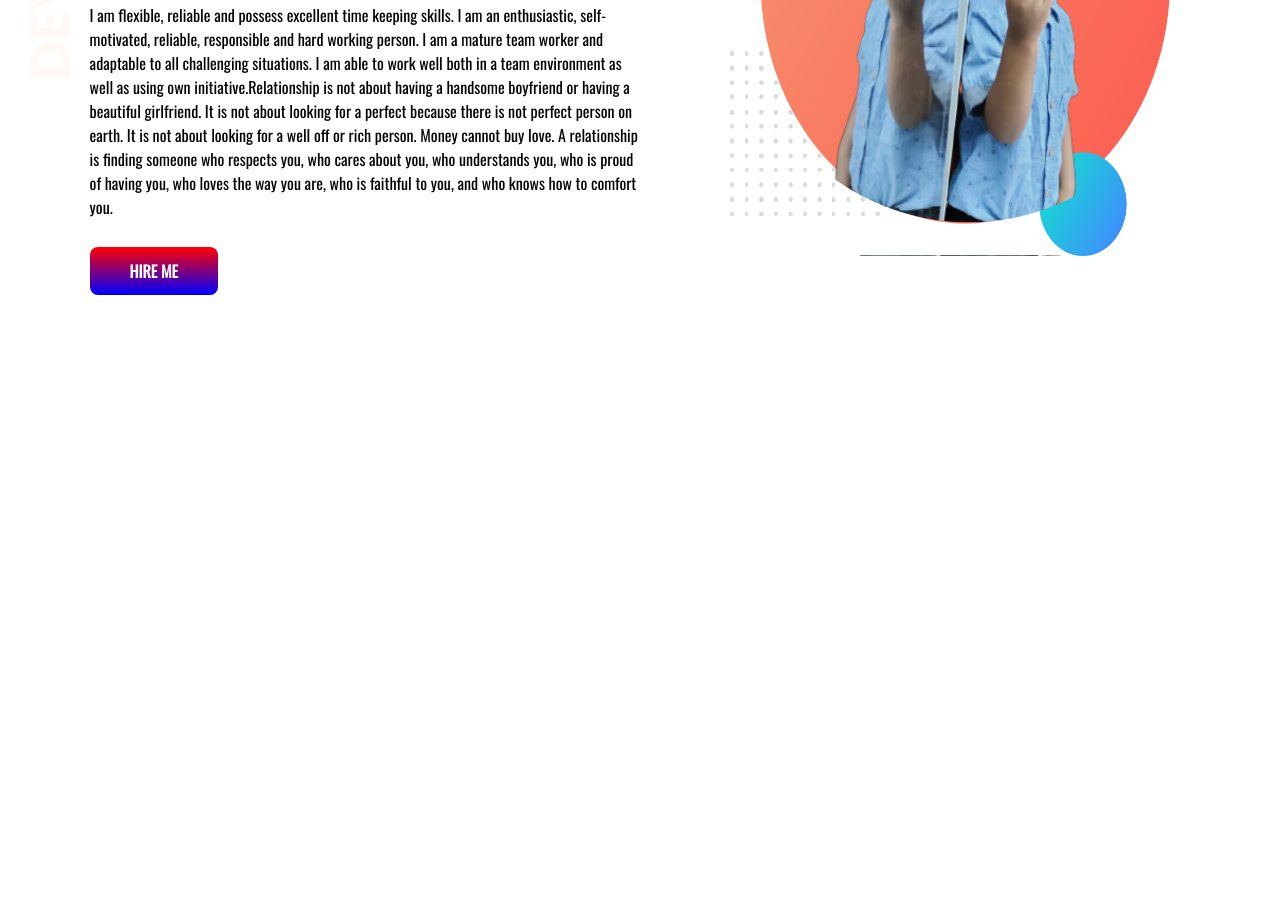
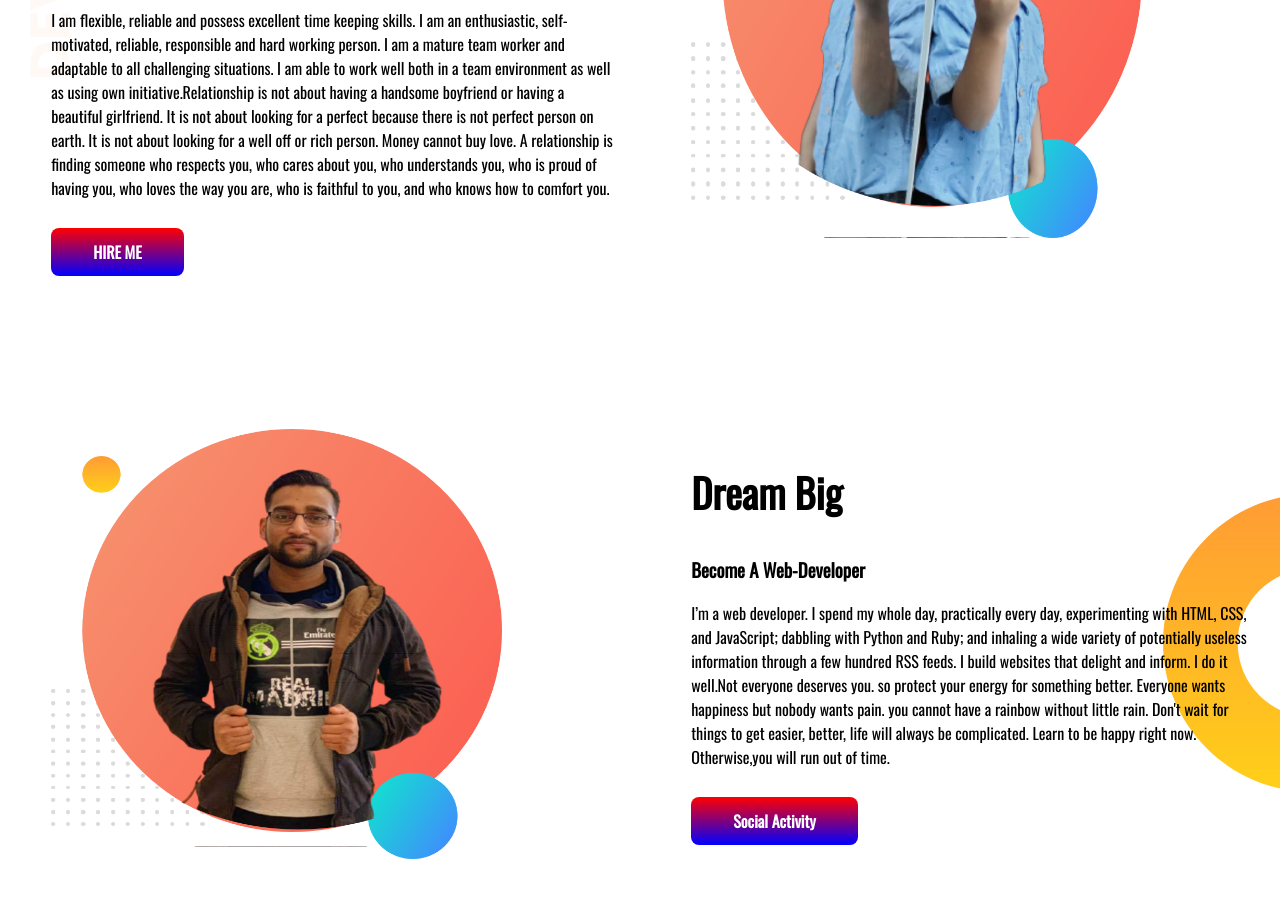
Before and after one commit to kudratulIslam2/portfolio_Noor, a plain HTML site: page index.html in a window 1280 px wide. Shown: the part 282-1180 px from the top of the page. Before the commit the page ends 800 px from the top, so only its background shows below. Drawn offline with nearby package versions, Linux system fonts and the light colour scheme.

Commit message:
side-pages

```diff
--- a/index.html
+++ b/index.html
@@ -36,6 +36,23 @@
             <img src="nooR.png" alt="">
         </div>
     </section>
+    <section class="side-banner">
+        <div class="half-width">
+            <img src="jay.png" alt="">
+        </div>
+        <div class="half-width">
+            <h1>Dream Big</h1>
+            <h3>Become A Web-Developer</h3>
+            <p>I’m a web developer. I spend my whole day, practically every day, experimenting with HTML, CSS, and
+                JavaScript; dabbling with Python and Ruby; and inhaling a wide variety of potentially useless
+                information through a few hundred RSS feeds. I build websites that delight and inform. I do it well.Not
+                everyone deserves you. so protect your energy for something better. Everyone wants happiness but nobody
+                wants pain. you cannot have a rainbow without little rain. Don't wait for things to get easier, better,
+                life will always be complicated. Learn to be happy right now. Otherwise,you will run out of time.</p>
+            <br>
+            <a class="Link-Button" target="_blank" href="https://www.facebook.com/toehid.uddin">Social Activity</a>
+        </div>
+    </section>
 </body>
 
 </html>
--- a/style.css
+++ b/style.css
@@ -14,12 +14,14 @@ h1 {
 
 section {
     display: flex;
-    padding-top: 20px;
+    padding-top: 25px;
+    margin-bottom: 140px;
 }
 
 .half-width {
     width: 50%;
-    padding-left: 7%;
+    padding-left: 4%;
+    padding-right: 2%;
 }
 
 .half-width img {
@@ -30,7 +32,7 @@ section {
 .Link-Button {
     text-decoration: none;
     background-image: linear-gradient(red, blue);
-    padding: 12px 40px;
+    padding: 12px 42px;
     border-radius: 8px;
     font-weight: 800;
     color: white;
@@ -40,3 +42,9 @@ section {
     background-image: url(images/top-banner.png);
     background-repeat: no-repeat;
 }
+
+.side-banner {
+    background-image: url(images/dream-bg.png);
+    background-repeat: no-repeat;
+    background-position: right;
+}
```
Also changed, not shown: jay.png (added), kkkjpg.jpg (added).
